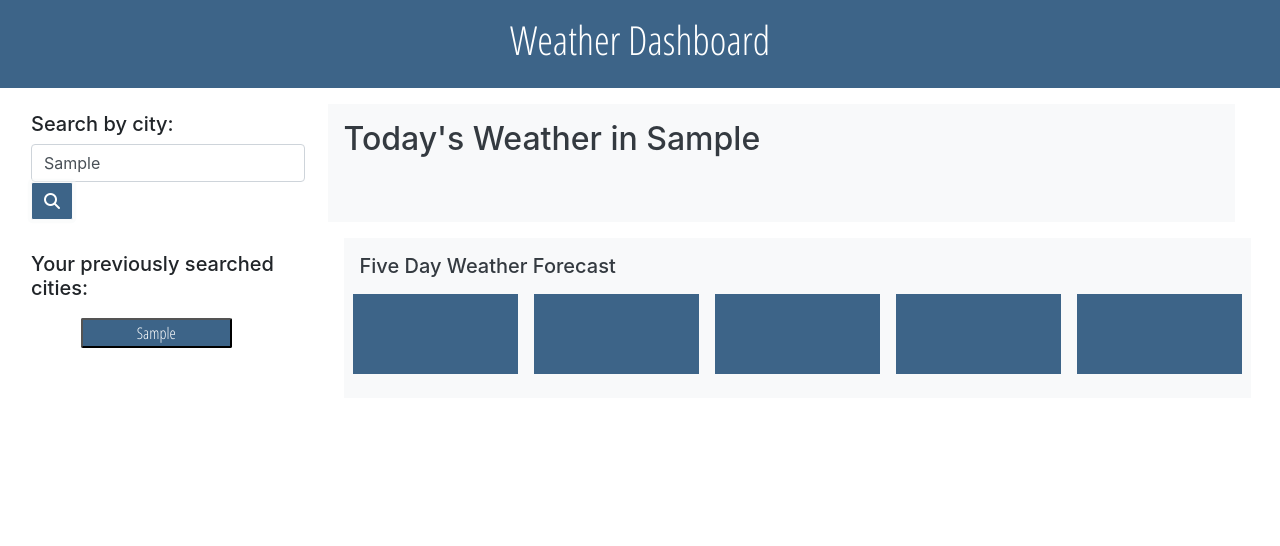
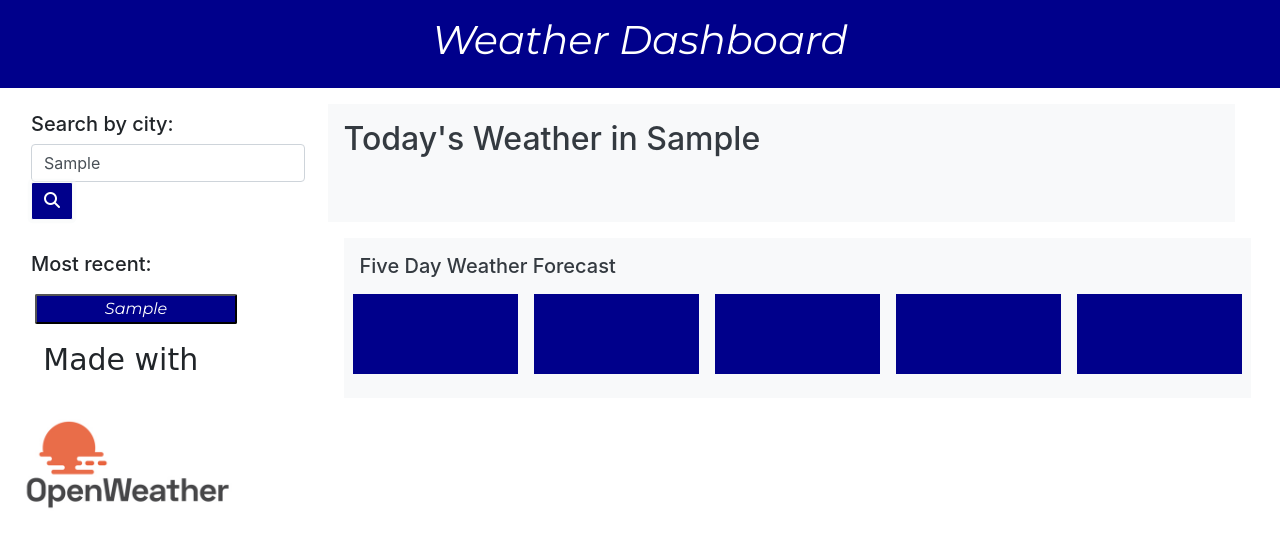
Before and after one commit to SerendipityMM/Weather-Dashboard, a plain HTML site: page index.html in a window 1280 px wide. Both pictures are taken after typing "Sample" into the empty fields and a click on the button 52 px from the left and 201 px from the top of the page. Drawn offline with nearby package versions, Linux system fonts and the light colour scheme; no server answers.

Commit message:
Final Look

```diff
--- a/index.html
+++ b/index.html
@@ -2,15 +2,18 @@
 <html lang="en">
 <head>
     <meta charset="UTF-8">
+    <!-- Setting the viewport-->
     <meta name="viewport" content="width=device-width, initial-scale=1.0">
     <meta http-equiv="X-UA-Compatible" content="ie=edge">
-    <title>Document</title>
+    <title>Weather Dashboard</title>
 
+    <!--Bootstrap, External CSS, Font Awesome, Google Fonts-->
     <link rel="stylesheet" href="https://stackpath.bootstrapcdn.com/bootstrap/4.3.1/css/bootstrap.min.css" integrity="sha384-ggOyR0iXCbMQv3Xipma34MD+dH/1fQ784/j6cY/iJTQUOhcWr7x9JvoRxT2MZw1T" crossorigin="anonymous">
     <link href="style.css" rel="stylesheet" type="text/css">
     <script src="https://kit.fontawesome.com/4439e3b362.js" crossorigin="anonymous"></script>
-    <link href="https://fonts.googleapis.com/css?family=Open+Sans+Condensed:300&display=swap" rel="stylesheet">
+    <link href="https://fonts.googleapis.com/css2?family=Montserrat:ital@1&display=swap" rel="stylesheet">
 </head>
+
 <body>
     <header id="page_header" class="container-fluid  pt-3 pb-3 text-center"><h1 class="text-white">Weather Dashboard</h1></header>
 
@@ -23,14 +26,17 @@
                                 <button id="searchbtn" class="btn btn-outline-light my-2 my-sm-0" type="submit"><i class="fas fa-search"></i></button>
                         </form>
                     </div>
-                    <h5 class="justify-content-center pt-2 pl-3">Your previously searched cities: </h5>
+                    <h5 class="justify-content-center pt-2 pl-3">Most recent: </h5>
                     <div class="container my-3 col-12" id="searched_cities_container">
 
                     </div>
+
+                    <h6>Made with</h6>
+                    <img id = "apiimage" src="Logo.jpg" >
             </div>
 
 
-
+        <!--Card "Five Day Weather Forecast-->
         <div class="today_weather col-9 pt-3">
                 <div class="bg-light p-3">
                         <h2 class="justify-content-center text-dark" id="name_of_city"></h2>
@@ -84,20 +90,11 @@
         </div>
 
 
+            </div>
 
-
-
-
-
-
-            </div>
         </div>
 
-
-
-
-
-
+    <!--JavaScript library for DOM operations-->
     <script src="https://cdnjs.cloudflare.com/ajax/libs/jquery/3.2.1/jquery.min.js"></script>
     <script src="script.js"></script>
 </body>
--- a/style.css
+++ b/style.css
@@ -1,20 +1,20 @@
 #page_header{
   text-align: center;
-  background-color:#3d6488;
-  font-family: 'Open Sans Condensed', sans-serif;
+  background-color:darkblue;
+  font-family: 'Montserrat', sans-serif;
   color: white
 
 }
 
 
 .listbtn{
-  background-color: #3d6488;
+  background-color: darkblue;
   color: white;
-  font-family: 'Open Sans Condensed', sans-serif;
+  font-family: 'Montserrat', sans-serif;
   border-radius: 2px;
-  margin-left: 20%;
-  margin-right: 20%;
-  width: 60%;
+  margin-left: 2%;
+  margin-right: 5%;
+  width: 80%;
   margin-top: 2px;
   margin-bottom: 2px;
 
@@ -22,20 +22,32 @@
 
 
 .left_div{
-  /* background-color: #e2d9be;  */
   height: 100%;
 }
 
 .card-body{
-  background-color: #3d6488;
+  background-color: darkblue;
   color: white;
 }
 
 #searchbtn{
-  background-color: #3d6488;
+  background-color: darkblue;
   color: white;
-  font-family: 'Open Sans Condensed', sans-serif;
+  font-family: 'Montserrat', sans-serif;
   border-radius: 2px;
 
 
 }
+
+h6 {
+ padding-top: 0%;
+ padding-bottom: 0%;
+ margin-left: 10%;
+ font-family: cursive;
+ font-size: 30px;
+}
+
+#apiimage {
+ width: 100%;
+ margin-left: -10%;
+}
```
Also changed, not shown: script.js (+13 -11 lines), Logo.jpg (added), 1 other file.
